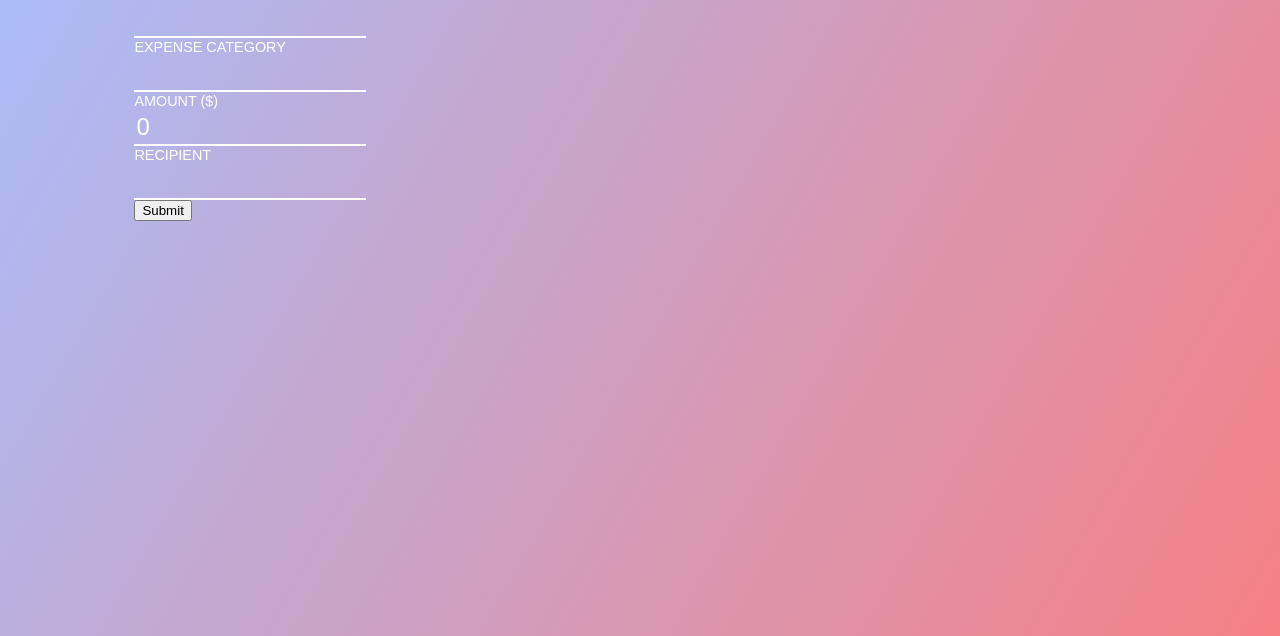
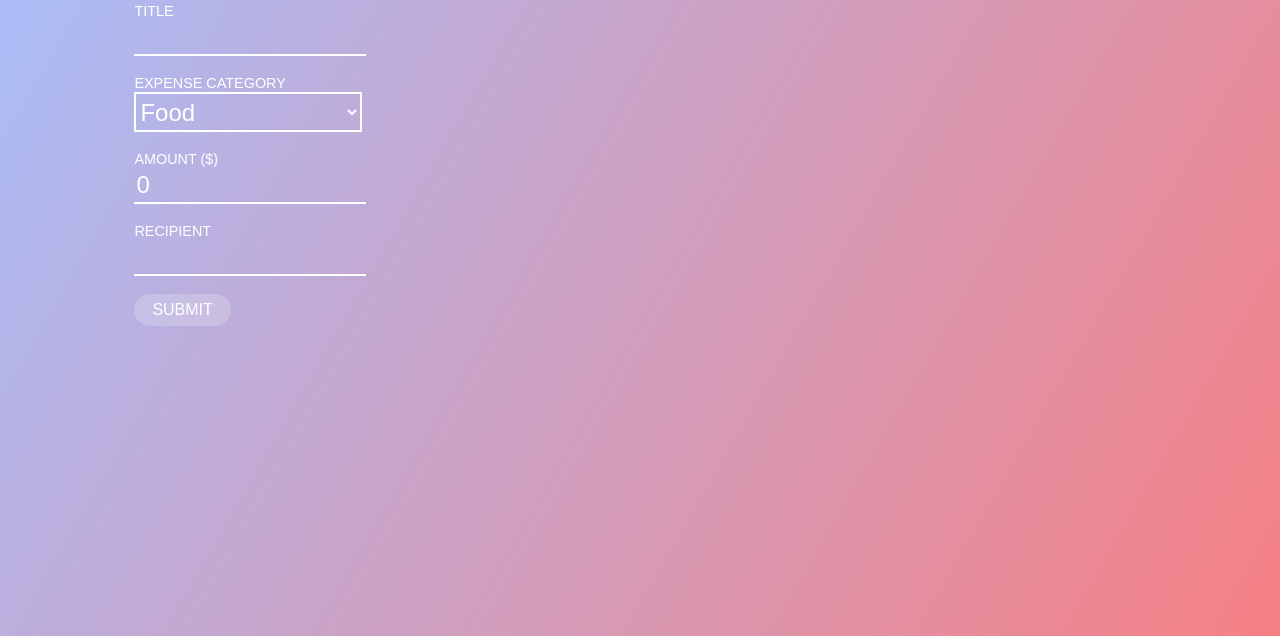
Before and after one commit to ArsalaanAnsariDeveloper/Minima, a React app: page /transaction in a window 1280 px wide. Shown: the part 164-800 px from the top of the page. Built offline with nearby package versions, Linux system fonts and the light colour scheme; no server answers.

Commit message:
finished styling transactions page

```diff
--- a/src/client/Transaction/Transaction.css
+++ b/src/client/Transaction/Transaction.css
@@ -34,3 +34,46 @@ body {
   .transaction-wrapper input[type=text]:focus,.transaction-wrapper input[type=number]:focus{
     outline: none;
   }
+
+  .transaction-wrapper select {
+    background: transparent;
+    color: white;
+    width: 20%;
+    height: 2.5rem;
+    font-size: 1.5rem;
+    border: 2px solid white;
+  }
+
+  .transaction-wrapper select:focus {
+    background: transparent;
+    outline: none;
+  }
+
+  .transaction-wrapper input[type=submit]{
+    display: inline-block;
+    width: auto;
+    height: 2rem;
+    background: rgba(255,255,255,0.2);
+    line-height: 1rem;
+    padding-left: 1rem;
+    padding-right: 1rem;
+    border-radius: 1rem;
+    cursor: pointer;
+    user-select: none;
+    border: 2px solid transparent;
+    transition: background 0.1s;
+    text-transform: uppercase;
+    color: white;
+    font-size: 1rem;
+  }
+
+  .transaction-wrapper input[type=submit]:hover {
+      border: 2px solid white;
+      background: rgba(255,255,255,0.3);
+  }
+
+  .transaction-wrapper input[type=submit]:focus {
+    border: 2px solid lightgray;
+    background: rgba(255,255,255,0.3);
+    outline: none;
+}
--- a/src/client/Transaction/Transaction.js
+++ b/src/client/Transaction/Transaction.js
@@ -69,24 +69,29 @@ export default class Transaction extends Component {
                 </div>
                 <form onSubmit={this.handleSubmit}>
                     <label>
-                    Title<br/>
+                    <br/>Title<br/>
                         <input type="text" defaultValue={this.state.title} onChange={this.handleTitleChange} />
-                    </label><br/>
+                    </label><br/><br/>
 
                     <label>
                     Expense Category<br/>
-                        <input type="text" defaultValue={this.state.category} onChange={this.handleCategoryChange} />
-                    </label><br/>
+                        <select defaultValue={this.state.category} onChange={this.handleCategoryChange}>
+                            <option value="Food">Food</option>
+                            <option value="Travel">Travel</option>
+                            <option value="Recreation">Recreation</option>
+                            <option value="Investment">Investment</option>
+                        </select>
+                    </label><br/><br/>
 
                     <label>
                     Amount ($)<br/>
                         <input type="number" defaultValue={this.state.amt} onChange={this.handleAmtChange} />
-                    </label><br/>
+                    </label><br/><br/>
 
                     <label>
                     Recipient<br/>
                         <input type="text" defaultValue={this.state.recipient} onChange={this.handleRecipientChange} />
-                    </label><br/>
+                    </label><br/><br/>
 
                     <input type="submit" value="Submit" />
                 </form>
```
